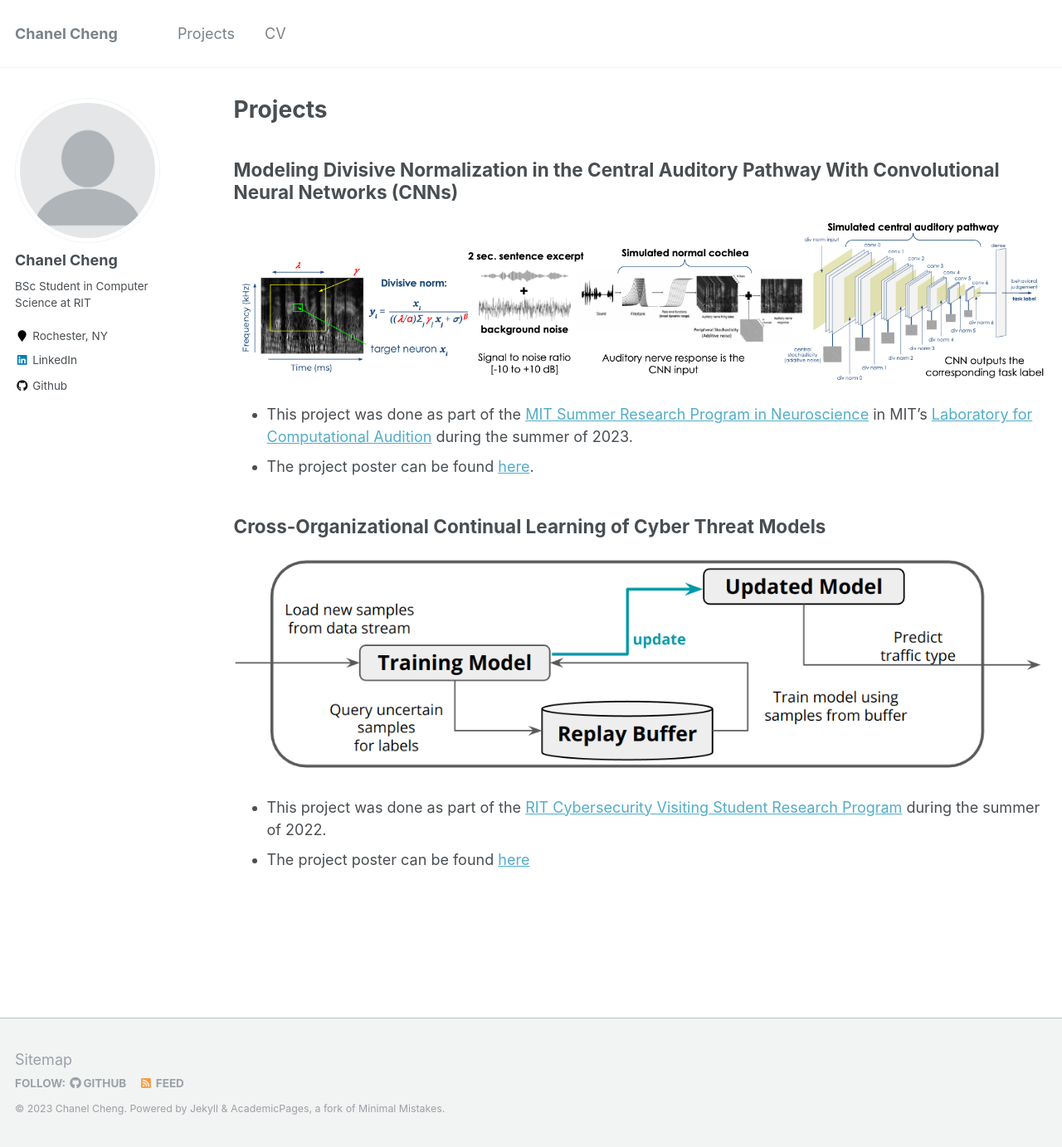
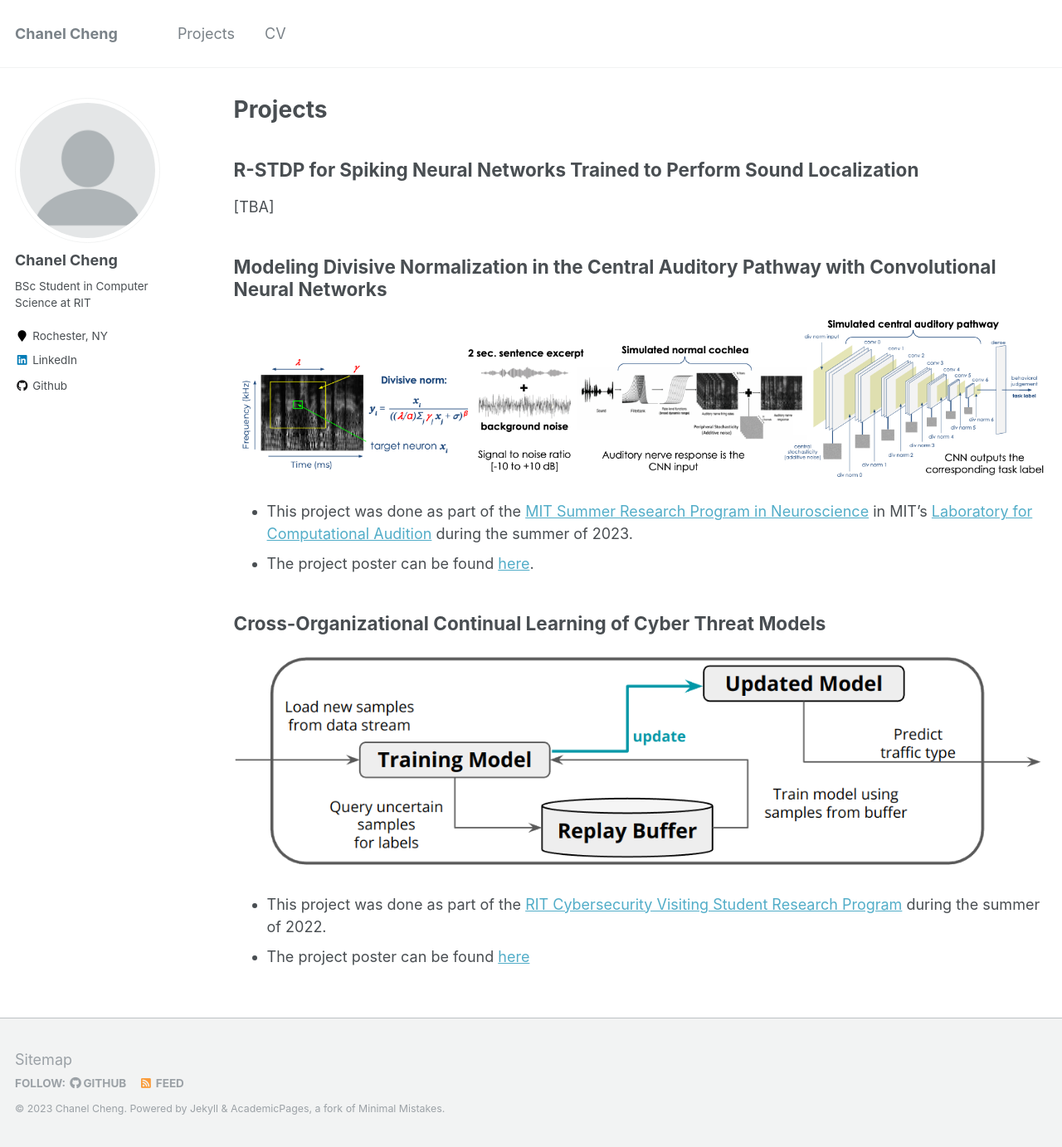
Before and after one commit to chanelfcheng/chanelfcheng.github.io, a Jekyll site: the page built from _pages/projects.md, in a window 1280 px wide and 1383 px high. Shown: the whole window at 83% size. Built offline with Jekyll 4.4.1, drawn with Linux system fonts in a browser that asks for light colours.

Commit message:
Updated projects page V

```diff
--- a/_pages/projects.md
+++ b/_pages/projects.md
@@ -8,7 +8,11 @@ redirect_from:
   - project.html
 ---
 
-Modeling Divisive Normalization in the Central Auditory Pathway With Convolutional Neural Networks (CNNs)
+R-STDP for Spiking Neural Networks Trained to Perform Sound Localization
+------
+[TBA]
+
+Modeling Divisive Normalization in the Central Auditory Pathway with Convolutional Neural Networks
 ------
 ![div-norm-cnn](/images/div-norm-cnn.png)
 
```
